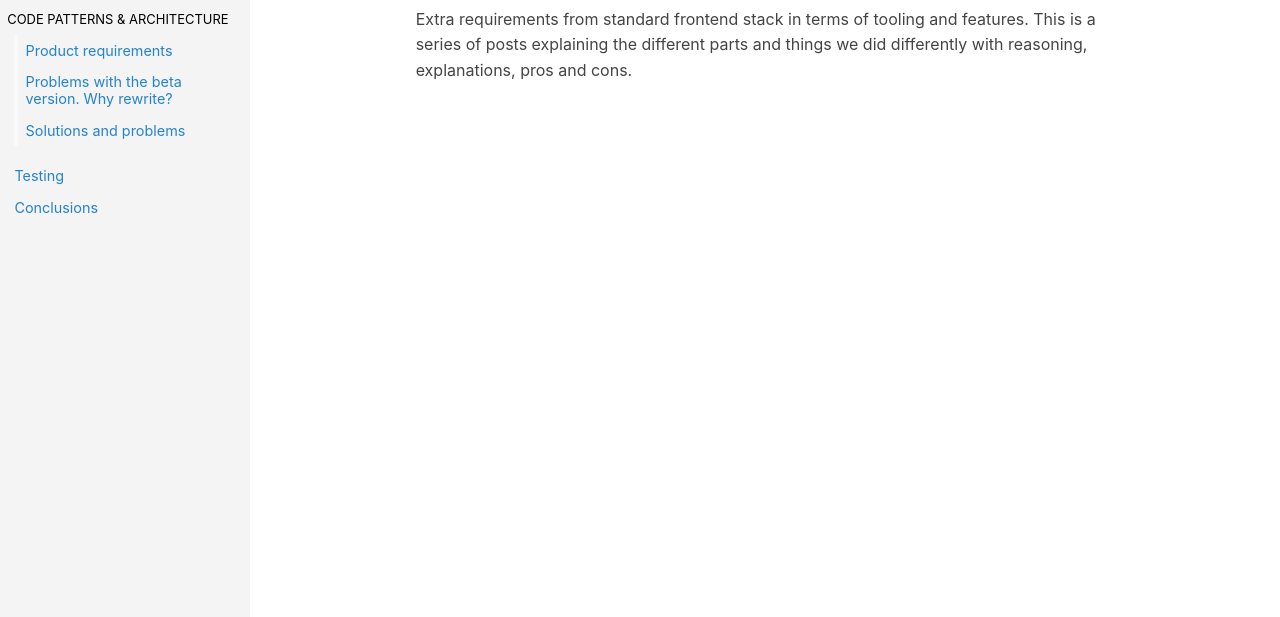
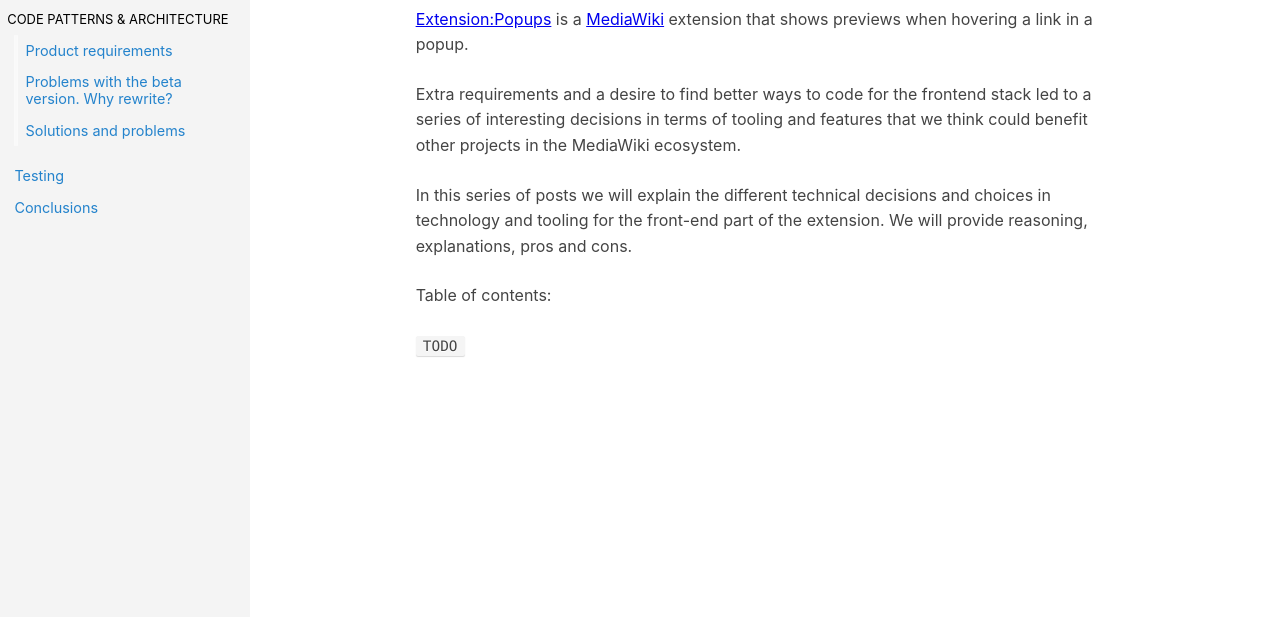
Before and after one commit to joakin/popups-tech-posts-series, a website: page _docs/index.html in a window 1280 px wide. Shown: the part 183-800 px from the top of the page. Drawn offline with Linux system fonts and the light colour scheme.

Commit message:
Improve the index page with some more detail
Yes

```diff
--- a/_docs/index.html
+++ b/_docs/index.html
@@ -454,12 +454,18 @@
 </ul>
     </nav>
     <article id="main" class="content">
-      <h1>Extension:Popups (Page Previews) frontend tech series</h1>
+      <h1>Extension:Popups (Page Previews) front-end tech</h1>
 <h2>Intro</h2>
-<p>Extra requirements from standard frontend stack in terms of tooling and
-features.
-This is a series of posts explaining the different parts and things we did
-differently with reasoning, explanations, pros and cons.</p>
+<p><a href="https://www.mediawiki.org/wiki/Extension:Popups">Extension:Popups</a> is a <a href="https://www.mediawiki.org/wiki/MediaWiki">MediaWiki</a> extension that shows previews when
+hovering a link in a popup.</p>
+<p>Extra requirements and a desire to find better ways to code for the frontend
+stack led to a series of interesting decisions in terms of tooling and features
+that we think could benefit other projects in the MediaWiki ecosystem.</p>
+<p>In this series of posts we will explain the different technical decisions and
+choices in technology and tooling for the front-end part of the extension. We
+will provide reasoning, explanations, pros and cons.</p>
+<p>Table of contents:</p>
+<p><code>TODO</code></p>
 
     </article>
   </div>
```
Also changed, not shown: docs/index.md (+20 -5 lines).
